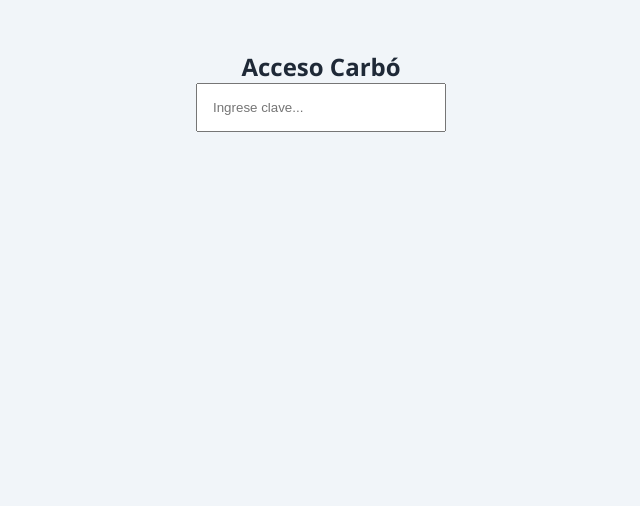
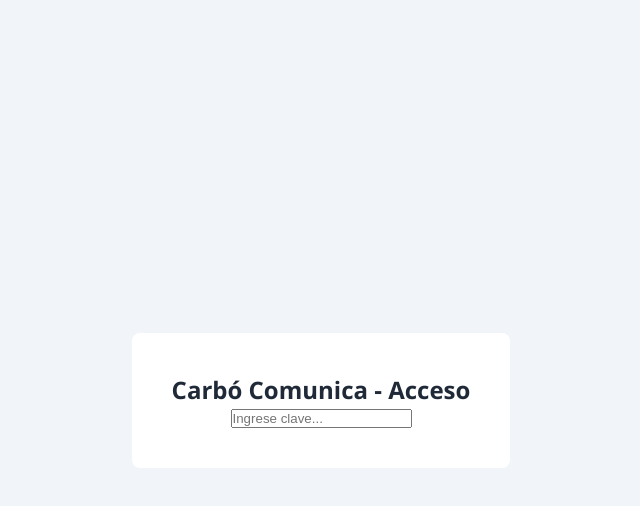
Before and after one commit to marinacarrizo-cloud/carbo-comunica, a React (Vite) app in the folder carbo_comunica/: page / in a window 1280 px wide. Shown: the top 506 px of the page, without its empty margins (319-959 px from the left). Built offline with nearby package versions, Linux system fonts and the light colour scheme.

Commit message:
Update App.jsx

```diff
--- a/carbo_comunica/src/App.jsx
+++ b/carbo_comunica/src/App.jsx
@@ -7,39 +7,41 @@ const CLAVES_ACCESO = {
   "carbo2026dir": "Prof. Lic. Marcela Rosana Quevedo"
 };
 
-const NIVELES_CARBO = ["Institucional", "Nivel Inicial", "Nivel Primario", "Nivel Secundario", "Nivel Superior"];
+const NIVELES = ["Institucional", "Nivel Inicial", "Nivel Primario", "Nivel Secundario", "Nivel Superior"];
 
 export default function App() {
   const [usuario, setUsuario] = useState(() => localStorage.getItem('carbo_usuario') || '');
-  const [activeTab, setActiveTab] = useState('actividades');
+  const [tab, setTab] = useState('actividades');
 
-  // Estado inicial completo
-  const [data, setData] = useState({
+  // Estados persistentes completos
+  const [data, setData] = useState(() => ({
     actividades: JSON.parse(localStorage.getItem('actividades')) || [],
     agenda: JSON.parse(localStorage.getItem('agenda')) || [],
     gacetillas: JSON.parse(localStorage.getItem('gacetillas')) || [],
     coberturas: JSON.parse(localStorage.getItem('coberturas')) || [],
     tareas: JSON.parse(localStorage.getItem('tareas')) || []
-  });
+  }));
 
-  // Persistencia de todo el estado
   useEffect(() => {
     Object.entries(data).forEach(([key, val]) => localStorage.setItem(key, JSON.stringify(val)));
   }, [data]);
 
   const add = (sec, item) => setData(p => ({ ...p, [sec]: [...p[sec], { ...item, id: Date.now() }] }));
   const remove = (sec, id) => setData(p => ({ ...p, [sec]: p[sec].filter(i => i.id !== id) }));
+  const moveTask = (id, newStatus) => setData(p => ({ ...p, tareas: p.tareas.map(t => t.id === id ? {...t, status: newStatus} : t) }));
 
   if (!usuario) {
     return (
-      <div style={{ padding: '50px', textAlign: 'center', backgroundColor: '#f1f5f9', minHeight: '100vh' }}>
-        <h2>Acceso Carbó</h2>
-        <input type="password" placeholder="Ingrese clave..." onChange={(e) => {
-          if(CLAVES_ACCESO[e.target.value]) {
-            setUsuario(CLAVES_ACCESO[e.target.value]);
-            localStorage.setItem('carbo_usuario', CLAVES_ACCESO[e.target.value]);
-          }
-        }} style={{ padding: '15px', width: '250px' }} />
+      <div style={styles.loginContainer}>
+        <div style={styles.loginBox}>
+          <h2>Carbó Comunica - Acceso</h2>
+          <input type="password" placeholder="Ingrese clave..." onChange={(e) => {
+            if(CLAVES_ACCESO[e.target.value]) {
+              setUsuario(CLAVES_ACCESO[e.target.value]);
+              localStorage.setItem('carbo_usuario', CLAVES_ACCESO[e.target.value]);
+            }
+          }} style={styles.input} />
+        </div>
       </div>
     );
   }
@@ -47,29 +49,29 @@ export default function App() {
   return (
     <div style={styles.container}>
       <header style={styles.header}>
-        <div style={{ display: 'flex', alignItems: 'center', gap: '20px' }}>
+        <div style={styles.headerGroup}>
           <img src="/escudo.png" alt="Escudo" style={styles.logo} />
           <div>
             <h1 style={styles.title}>Carbó Comunica</h1>
-            <p>Operador: {usuario}</p>
+            <p style={styles.subtitle}>Operador/a: {usuario}</p>
           </div>
         </div>
-        <button onClick={() => { setUsuario(''); localStorage.removeItem('carbo_usuario'); }} style={styles.logout}>Salir</button>
+        <button onClick={() => { setUsuario(''); localStorage.removeItem('carbo_usuario'); }} style={styles.logout}>Salir ✕</button>
         <img src="/comunicacion.png" alt="Logo Com" style={styles.logo} />
       </header>
 
       <nav style={styles.nav}>
         {['actividades', 'agenda', 'gacetillas', 'coberturas', 'tareas'].map(t => (
-          <button key={t} onClick={() => setActiveTab(t)} style={{...styles.tab, backgroundColor: activeTab === t ? '#1e3a8a' : '#fff', color: activeTab === t ? '#fff' : '#1e3a8a'}}>{t.toUpperCase()}</button>
+          <button key={t} onClick={() => setTab(t)} style={{...styles.tab, backgroundColor: tab === t ? '#fff' : '#1e3a8a', color: tab === t ? '#1e3a8a' : '#fff'}}>{t.toUpperCase()}</button>
         ))}
       </nav>
 
       <main style={styles.main}>
-        {activeTab === 'actividades' && <Section title="Actividades" data={data.actividades} add={(i) => add('actividades', i)} remove={(id) => remove('actividades', id)} fields={['fecha', 'nivel', 'descripcion']} />}
-        {activeTab === 'agenda' && <Section title="Agenda" data={data.agenda} add={(i) => add('agenda', i)} remove={(id) => remove('agenda', id)} fields={['fecha', 'evento', 'nivel']} />}
-        {activeTab === 'gacetillas' && <Section title="Gacetillas" data={data.gacetillas} add={(i) => add('gacetillas', i)} remove={(id) => remove('gacetillas', id)} fields={['fecha', 'tema', 'destinatario']} />}
-        {activeTab === 'coberturas' && <Section title="Coberturas" data={data.coberturas} add={(i) => add('coberturas', i)} remove={(id) => remove('coberturas', id)} fields={['evento', 'personal', 'notas']} />}
-        {activeTab === 'tareas' && <Kanban data={data.tareas} add={(i) => add('tareas', i)} remove={(id) => remove('tareas', id)} />}
+        {tab === 'actividades' && <Section title="Actividades" data={data.actividades} add={(i) => add('actividades', i)} remove={(id) => remove('actividades', id)} fields={['fecha', 'nivel', 'descripcion']} />}
+        {tab === 'agenda' && <Section title="Agenda" data={data.agenda} add={(i) => add('agenda', i)} remove={(id) => remove('agenda', id)} fields={['fecha', 'evento', 'nivel']} />}
+        {tab === 'gacetillas' && <Section title="Gacetillas" data={data.gacetillas} add={(i) => add('gacetillas', i)} remove={(id) => remove('gacetillas', id)} fields={['fecha', 'tema', 'destinatario']} />}
+        {tab === 'coberturas' && <Section title="Coberturas" data={data.coberturas} add={(i) => add('coberturas', i)} remove={(id) => remove('coberturas', id)} fields={['evento', 'personal', 'notas']} />}
+        {tab === 'tareas' && <Kanban data={data.tareas} add={(i) => add('tareas', i)} remove={(id) => remove('tareas', id)} move={moveTask} />}
       </main>
     </div>
   );
@@ -79,24 +81,38 @@ function Section({ title, data, add, remove, fields }) {
   const [form, setForm] = useState({});
   return (
     <div>
-      <h3>{title}</h3>
-      {fields.map(f => <input key={f} placeholder={f} onChange={(e) => setForm({...form, [f]: e.target.value})} style={styles.input} />)}
-      <button onClick={() => { add(form); setForm({}); }}>Agregar</button>
-      {data.map(i => <div key={i.id} style={styles.card}>{Object.values(i).filter(v => typeof v === 'string').join(' | ')} <button onClick={() => remove(i.id)}>🗑️</button></div>)}
+      <h2>{title}</h2>
+      <div style={styles.formRow}>
+        {fields.map(f => <input key={f} placeholder={f} onChange={(e) => setForm({...form, [f]: e.target.value})} style={styles.inputField} />)}
+        <button onClick={() => { add(form); setForm({}); }} style={styles.btnAdd}>Agregar</button>
+      </div>
+      {data.map(i => <div key={i.id} style={styles.card}>{Object.values(i).filter(v => typeof v === 'string').join(' | ')} <button onClick={() => remove(i.id)} style={styles.btnDel}>🗑️</button></div>)}
     </div>
   );
 }
 
-function Kanban({ data, add, remove }) {
+function Kanban({ data, add, remove, move }) {
   const [text, setText] = useState('');
   return (
     <div>
-      <h3>Tablero Kanban</h3>
-      <input placeholder="Nueva Tarea..." value={text} onChange={(e) => setText(e.target.value)} />
-      <button onClick={() => add({texto: text, status: 'Pendiente'})}>Agregar</button>
-      <div style={{ display: 'flex', gap: '20px', marginTop: '20px' }}>
+      <h2>Tablero de Tareas</h2>
+      <input placeholder="Nueva tarea..." value={text} onChange={(e) => setText(e.target.value)} style={styles.inputField} />
+      <button onClick={() => { add({texto: text, status: 'Pendiente'}); setText(''); }} style={styles.btnAdd}>Crear Tarea</button>
+      <div style={styles.kanbanBoard}>
         {['Pendiente', 'Progreso', 'Completado'].map(col => (
-          <div key={col} style={styles.col}><h4>{col}</h4>{data.filter(i => i.status === col).map(i => <div key={i.id} style={styles.card}>{i.texto} <button onClick={() => remove(i.id)}>X</button></div>)}</div>
+          <div key={col} style={styles.col}>
+            <h3>{col}</h3>
+            {data.filter(i => i.status === col).map(i => (
+              <div key={i.id} style={styles.taskCard}>
+                {i.texto}
+                <div style={styles.btnGroup}>
+                  {col !== 'Pendiente' && <button onClick={() => move(i.id, 'Pendiente')}>↺</button>}
+                  {col !== 'Completado' && <button onClick={() => move(i.id, col === 'Pendiente' ? 'Progreso' : 'Completado')}>→</button>}
+                  <button onClick={() => remove(i.id)}>🗑️</button>
+                </div>
+              </div>
+            ))}
+          </div>
         ))}
       </div>
     </div>
@@ -105,13 +121,22 @@ function Kanban({ data, add, remove }) {
 
 const styles = {
   container: { fontFamily: 'sans-serif', backgroundColor: '#f1f5f9', minHeight: '100vh' },
-  header: { backgroundColor: '#1e3a8a', color: '#fff', padding: '20px', display: 'flex', justifyContent: 'space-between', alignItems: 'center' },
+  header: { backgroundColor: '#1e3a8a', color: '#fff', padding: '15px 30px', display: 'flex', justifyContent: 'space-between', alignItems: 'center' },
+  headerGroup: { display: 'flex', alignItems: 'center', gap: '20px' },
   logo: { height: '50px' },
-  nav: { display: 'flex', justifyContent: 'center', padding: '10px', backgroundColor: '#e2e8f0' },
-  tab: { padding: '10px 20px', cursor: 'pointer', border: 'none', fontWeight: 'bold' },
-  main: { padding: '20px', backgroundColor: '#fff', margin: '20px', borderRadius: '8px' },
-  card: { padding: '15px', border: '1px solid #ddd', margin: '10px 0', borderRadius: '4px', display: 'flex', justifyContent: 'space-between' },
-  input: { padding: '8px', margin: '5px' },
-  col: { flex: 1, backgroundColor: '#f9f9f9', padding: '10px', minHeight: '300px' },
-  logout: { backgroundColor: '#ef4444', color: '#fff', border: 'none', padding: '8px' }
+  nav: { display: 'flex', justifyContent: 'center', backgroundColor: '#1e3a8a', gap: '5px', padding: '10px' },
+  tab: { padding: '10px 20px', cursor: 'pointer', border: 'none', fontWeight: 'bold', borderRadius: '4px' },
+  main: { padding: '30px', backgroundColor: '#fff', margin: '20px', borderRadius: '8px' },
+  formRow: { display: 'flex', gap: '10px', marginBottom: '20px' },
+  inputField: { padding: '10px', borderRadius: '4px', border: '1px solid #ccc' },
+  btnAdd: { padding: '10px 20px', backgroundColor: '#2563eb', color: '#fff', border: 'none', borderRadius: '4px', cursor: 'pointer' },
+  card: { padding: '15px', borderBottom: '1px solid #eee', display: 'flex', justifyContent: 'space-between' },
+  kanbanBoard: { display: 'flex', gap: '20px', marginTop: '20px' },
+  col: { flex: 1, backgroundColor: '#f8fafc', padding: '15px', borderRadius: '8px' },
+  taskCard: { padding: '10px', backgroundColor: '#fff', margin: '10px 0', borderRadius: '4px', border: '1px solid #ddd', display: 'flex', justifyContent: 'space-between' },
+  btnGroup: { display: 'flex', gap: '5px' },
+  btnDel: { background: 'none', border: 'none', cursor: 'pointer' },
+  logout: { padding: '8px 16px', backgroundColor: '#ef4444', color: '#fff', border: 'none', borderRadius: '4px', cursor: 'pointer' },
+  loginContainer: { display: 'flex', justifyContent: 'center', alignItems: 'center', height: '100vh', backgroundColor: '#f1f5f9' },
+  loginBox: { padding: '40px', backgroundColor: '#fff', borderRadius: '8px', textAlign: 'center' }
 };
```
